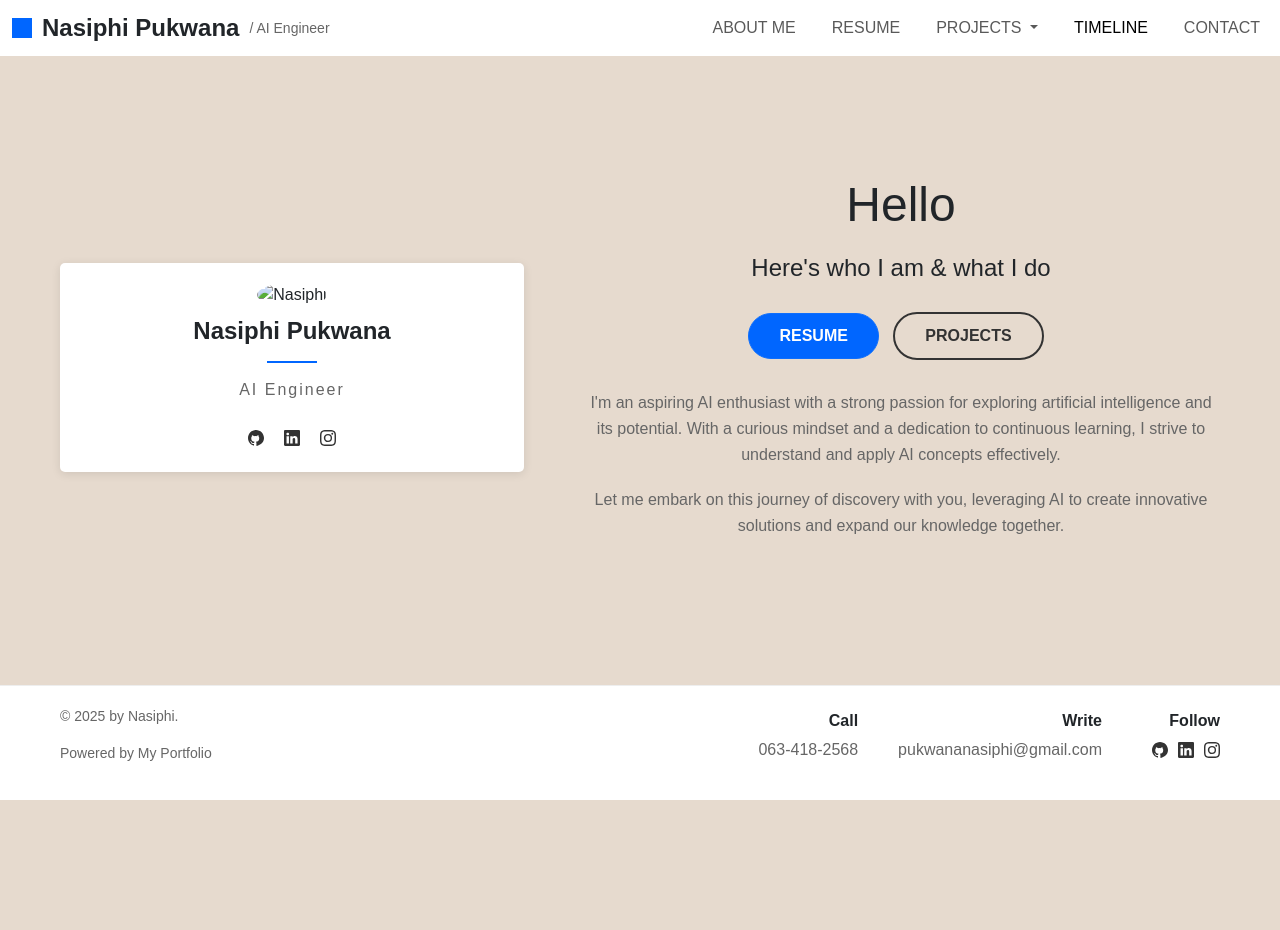
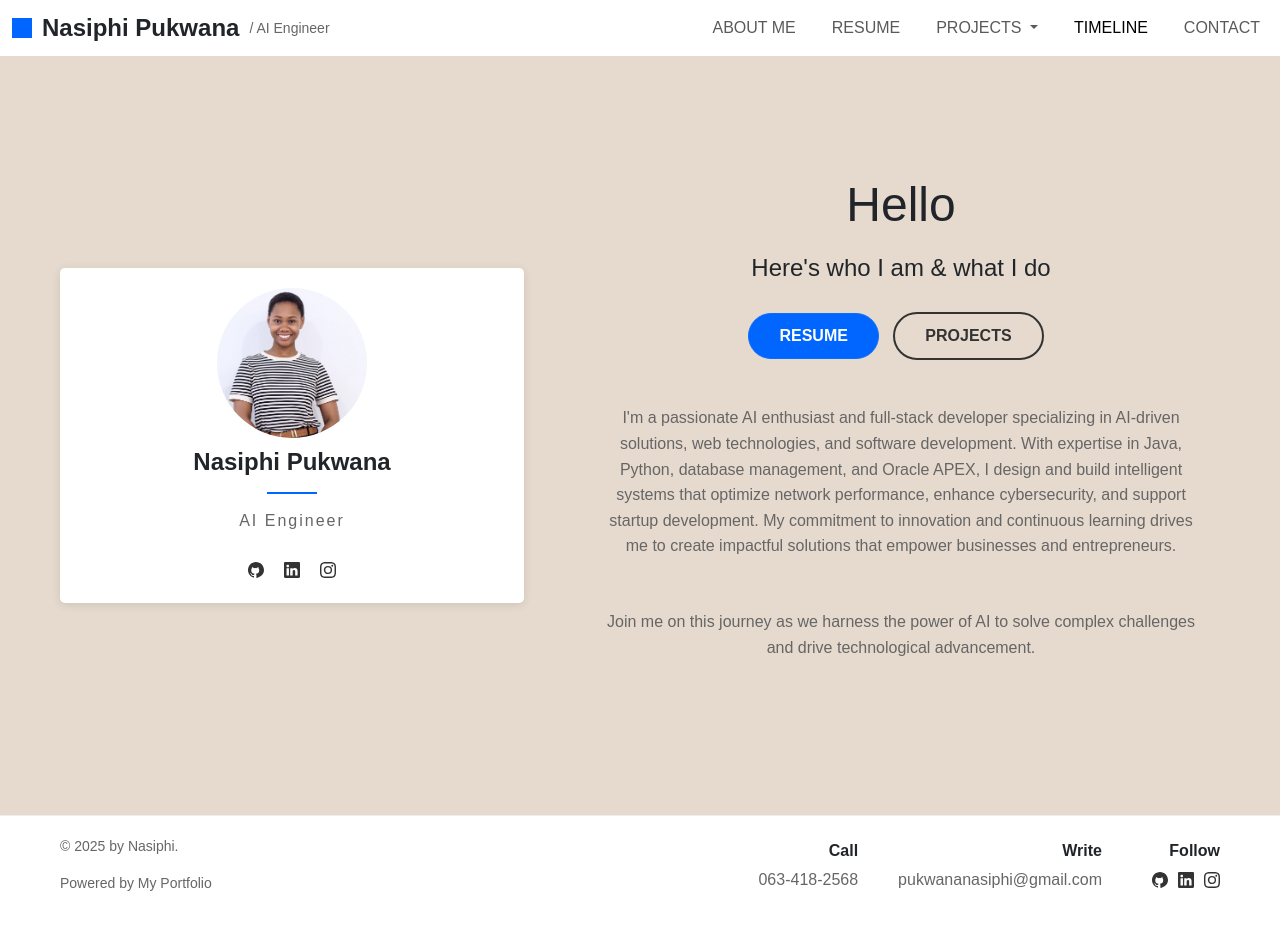
Before and after one commit to pukwananasiphi/Portfolio, a plain HTML site: page index.html in a window 1280 px wide. Before the commit the page ends 800 px from the top, so only its background shows below. Drawn offline with nearby package versions, Linux system fonts and the light colour scheme; a web font is replaced by a local one.

Commit message:
Profile picture added

```diff
--- a/index.html
+++ b/index.html
@@ -56,7 +56,7 @@
         <div class="container">
             <div class="hero">
                 <div class="profile-card">
-                    <img src="images\Profile Pic.jpg" alt="Nasiphi" class="profile-image">
+                    <img src="/images/Profile pic.jpg" alt="Nasiphi" class="profile-image">
                     <h2 class="profile-name">Nasiphi Pukwana</h2>
                     <div class="profile-divider"></div>
                     <p class="profile-title">AI Engineer</p>
@@ -83,8 +83,11 @@
                         <a href="/resume.html" class="btn btn-primary">RESUME</a>
                         <a href="/projects.html" class="btn btn-outline">PROJECTS</a>
                     </div>
-                    <p class="hero-text">I'm an aspiring AI enthusiast with a strong passion for exploring artificial intelligence and its potential. With a curious mindset and a dedication to continuous learning, I strive to understand and apply AI concepts effectively.</p>
-                    <p class="hero-text">Let me embark on this journey of discovery with you, leveraging AI to create innovative solutions and expand our knowledge together.</p>
+                      <p class="hero-text">I'm a passionate AI enthusiast and full-stack developer specializing
+                       in AI-driven solutions, web technologies, and software development.
+                       With expertise in Java, Python, database management, and Oracle APEX, I design and build intelligent systems that optimize network performance, enhance cybersecurity, and support startup development.
+                       My commitment to innovation and continuous learning drives me to create impactful solutions that empower businesses and entrepreneurs.</p>
+                      <p class="hero-text">Join me on this journey as we harness the power of AI to solve complex challenges and drive technological advancement.</p>
                 </div>
             </div>
         </div>
--- a/styles.css
+++ b/styles.css
@@ -216,6 +216,8 @@ li:hover .dropdown-menu {
             color: #666;
             line-height: 1.6;
             margin-bottom: 20px;
+            text-align: center;
+            padding: 15px;
         }
 
         /* Resume hero section */
```
Also changed, not shown: images/Profile pic.jpg (added).
